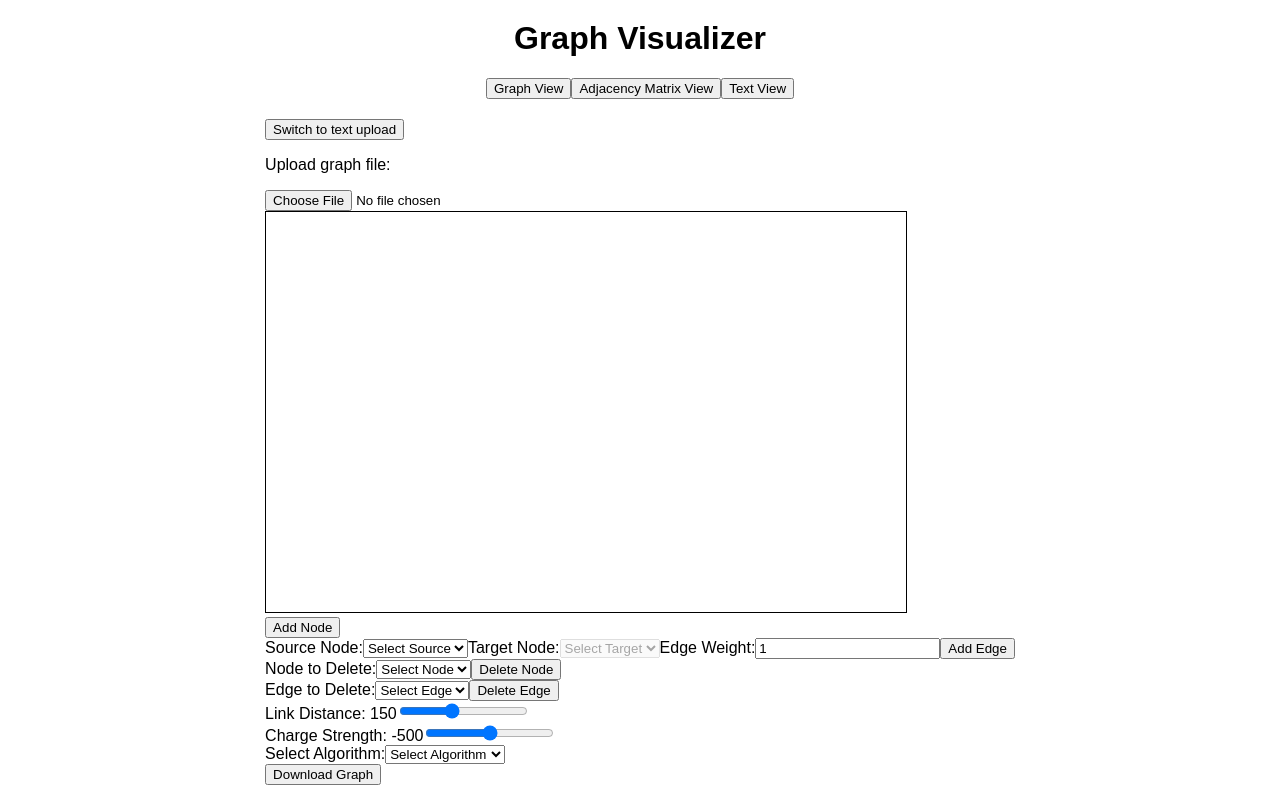
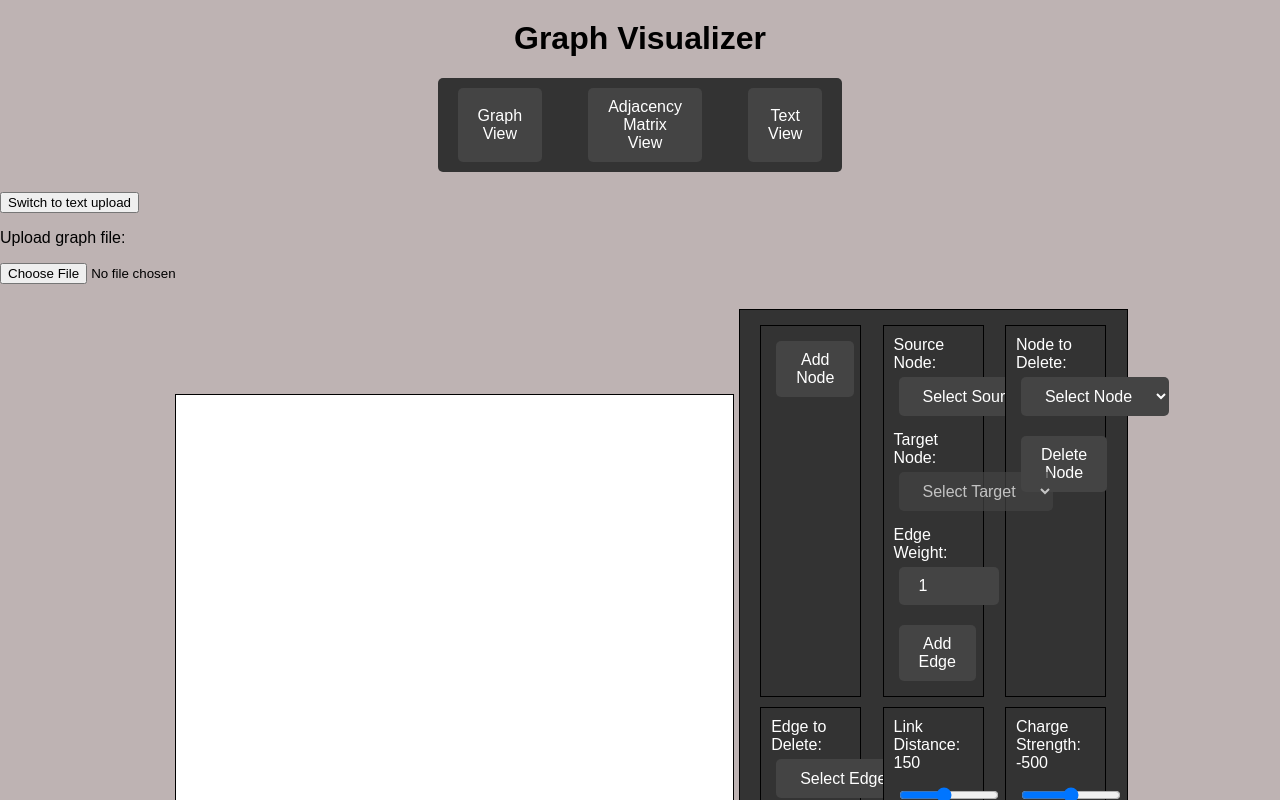
Before and after one commit to Matic054/GraphVisualizer, a React (Create React App) app: page / in a window 1280 px wide. Shown: the top 800 px of the page. Built offline with nearby package versions, Linux system fonts and the light colour scheme.

Commit message:
text parameter

```diff
--- a/src/App.css
+++ b/src/App.css
@@ -40,6 +40,7 @@
 body {
   margin: 0;
   font-family: Arial, sans-serif;
+  background-color: #beb3b3;
 }
 
 h1 {
@@ -66,9 +67,12 @@ h1 {
   margin-top: 3%;
   width: 60%;
   text-align: center;
+  background-color: #101214;
+  border-radius: 3%;
 }
 
 .text-container pre {
+  color: white;
   white-space: pre-wrap;
   word-wrap: break-word;
   font-size: 18px;
@@ -100,3 +104,108 @@ h1 {
 .adjacency-matrix th {
   background-color: #f2f2f2; /* Add a background color to the header cells */
 }
+
+.navbar {
+  display: flex;
+  justify-content: center; /* Center the buttons */
+  width:30%;
+  background-color: #333; /* Background color for the navbar */
+  padding: 10px; /* Add some padding */
+  border-radius: 5px;
+}
+
+.navbar button {
+  background-color: #444; /* Button background color */
+  color: white; /* Button text color */
+  border: none; /* Remove border */
+  padding: 10px 20px; /* Add some padding */
+  margin: 0 10px; /* Add space between buttons */
+  margin-left: 6%;
+  margin-right: 6%;
+  cursor: pointer; /* Change cursor to pointer on hover */
+  transition: background-color 0.3s; /* Smooth transition for background color */
+  font-size: 16px; /* Increase font size */
+  border-radius: 5px; /* Add rounded corners */
+}
+
+.navbar button:hover {
+  background-color: #555; /* Change background color on hover */
+}
+
+.navbar button:focus {
+  outline: none; /* Remove outline on focus */
+  background-color: #666; /* Change background color when focused */
+}
+
+.graph-visualizer {
+  display: flex;
+  flex-direction: row;
+  align-items: center;
+  margin: 20px;
+}
+
+.graph-visualizer svg {
+  border: 1px solid black;
+  margin-bottom: 20px;
+  margin-left: 12.5%;
+  background-color: #ffffff;
+}
+
+.graph-visualizer div {
+  border: 1px solid black;
+  margin: 5px;
+  padding: 10px;
+  width: calc(33% - 20px); /* Adjusting width to fit three divs in a row */
+  box-sizing: border-box; /* Ensure padding and border are included in the width */
+  background-color: #333;
+  font-size: 16px;
+  color: white;
+}
+
+.graph-visualizer button,
+.graph-visualizer select,
+.graph-visualizer input[type="number"],
+.graph-visualizer input[type="range"] {
+  background-color: #444;
+  color: white;
+  border: none;
+  padding: 10px 20px;
+  margin: 5px;
+  cursor: pointer;
+  transition: background-color 0.3s;
+  font-size: 16px;
+  border-radius: 5px;
+}
+
+.graph-visualizer button:hover,
+.graph-visualizer select:hover,
+.graph-visualizer input[type="number"]:hover,
+.graph-visualizer input[type="range"]:hover {
+  background-color: #555;
+}
+
+.graph-visualizer button:focus,
+.graph-visualizer select:focus,
+.graph-visualizer input[type="number"]:focus,
+.graph-visualizer input[type="range"]:focus {
+  outline: none;
+  background-color: #666;
+}
+
+.graph-visualizer label {
+  display: block;
+  margin-bottom: 10px;
+  font-size: 16px;
+}
+
+.graph-visualizer-row {
+  display: flex;
+  flex-wrap: wrap;
+  justify-content: space-around;
+  width: 100%;
+}
+
+.graph-visualizer input[type="range"],
+.graph-visualizer input[type="number"] {
+  width: 76%;
+}
--- a/src/App.js
+++ b/src/App.js
@@ -60,6 +60,7 @@ const App = () => {
             initialVertices={vertices}
             initialEdges={edges}
             initialMapping={sentenceMapping}
+            istext={false}
           />
         </div>
       )}
@@ -76,6 +77,7 @@ const App = () => {
             initialVertices={vertices}
             initialEdges={edges}
             initialMapping={sentenceMapping}
+            istext={true}
           />
       </div>
       )}
--- a/src/components/GraphVisualizer.js
+++ b/src/components/GraphVisualizer.js
@@ -1,10 +1,12 @@
 import React, { useEffect, useRef, useState } from 'react';
 import * as d3 from 'd3';
 
-const GraphVisualizer = ({ initialVertices, initialEdges, initialMapping }) => {
+const GraphVisualizer = ({ initialVertices, initialEdges, initialMapping, istext }) => {
   const [vertices, setVertices] = useState(initialVertices);
   const [edges, setEdges] = useState(initialEdges);
   const [sentenceMapping, setSentenceMapping] = useState(initialMapping);
+  const [isText, setIsText] = useState(istext);
+  const [firstEdges, setFirstEdges] = useState(initialEdges);
 
   const [dimensions, setDimensions] = useState({
     width: window.innerWidth,
@@ -18,6 +20,7 @@ const GraphVisualizer = ({ initialVertices, initialEdges, initialMapping }) => {
   const [selectedEdgeToDelete, setSelectedEdgeToDelete] = useState('');
   const [linkDistance, setLinkDistance] = useState(150);
   const [chargeStrength, setChargeStrength] = useState(-500);
+  const [textPar, setTextPar] = useState(1);
 
   const [selectedAlgorithm, setSelectedAlgorithm] = useState('');
   const [algorithmParams, setAlgorithmParams] = useState({});
@@ -29,6 +32,8 @@ const GraphVisualizer = ({ initialVertices, initialEdges, initialMapping }) => {
     setVertices(initialVertices);
     setEdges(initialEdges);
     setSentenceMapping(initialMapping);
+    setFirstEdges(initialEdges);
+    setIsText(istext);
 
     const handleResize = () => {
       setDimensions({
@@ -39,7 +44,7 @@ const GraphVisualizer = ({ initialVertices, initialEdges, initialMapping }) => {
 
     window.addEventListener('resize', handleResize);
     return () => window.removeEventListener('resize', handleResize);
-  }, [initialVertices, initialEdges, initialMapping]);
+  }, [initialVertices, initialEdges, initialMapping, istext]);
 
   useEffect(() => {
     if (!vertices.length) {
@@ -450,10 +455,17 @@ const GraphVisualizer = ({ initialVertices, initialEdges, initialMapping }) => {
     document.body.removeChild(link);
   };
 
+  const updateTextGraph = (par) =>{
+    setTextPar(par);
+    const newEdges = firstEdges.filter(edge => (edge.weight >= par));
+    setEdges(newEdges);
+  }
+
 
   return (
-    <div>
-      <svg ref={svgRef} width={dimensions.width/2} height={dimensions.height/2} style={{ border: '1px solid black' }}></svg>
+    <div className="graph-visualizer">
+      <svg ref={svgRef} width={dimensions.width / 2.3} height={dimensions.height / 1.5}></svg>
+      <div className="graph-visualizer-row">
         <div>
           <button onClick={addNode}>Add Node</button>
         </div>
@@ -592,6 +604,20 @@ const GraphVisualizer = ({ initialVertices, initialEdges, initialMapping }) => {
         <div>
           <button onClick={downloadGraph}>Download Graph</button>
         </div>
+        {isText && (
+        <div>
+          <label>
+            Text parameter:
+            <input
+              type="number"
+              value={textPar}
+              onChange={e => updateTextGraph(parseFloat(e.target.value))}
+              min="1"
+            />
+          </label>
+        </div>
+        )}
+      </div>
     </div>
   );
 };
--- a/src/components/NavBar.js
+++ b/src/components/NavBar.js
@@ -2,7 +2,7 @@ import React from 'react';
 
 const NavBar = ({ currentView, setView }) => {
   return (
-    <nav>
+    <nav className="navbar">
       <button onClick={() => setView('graph')}>Graph View</button>
       <button onClick={() => setView('matrix')}>Adjacency Matrix View</button>
       <button onClick={() => setView('text')}>Text View</button>
```
Lines whose indentation alone changed are shown as unchanged.
